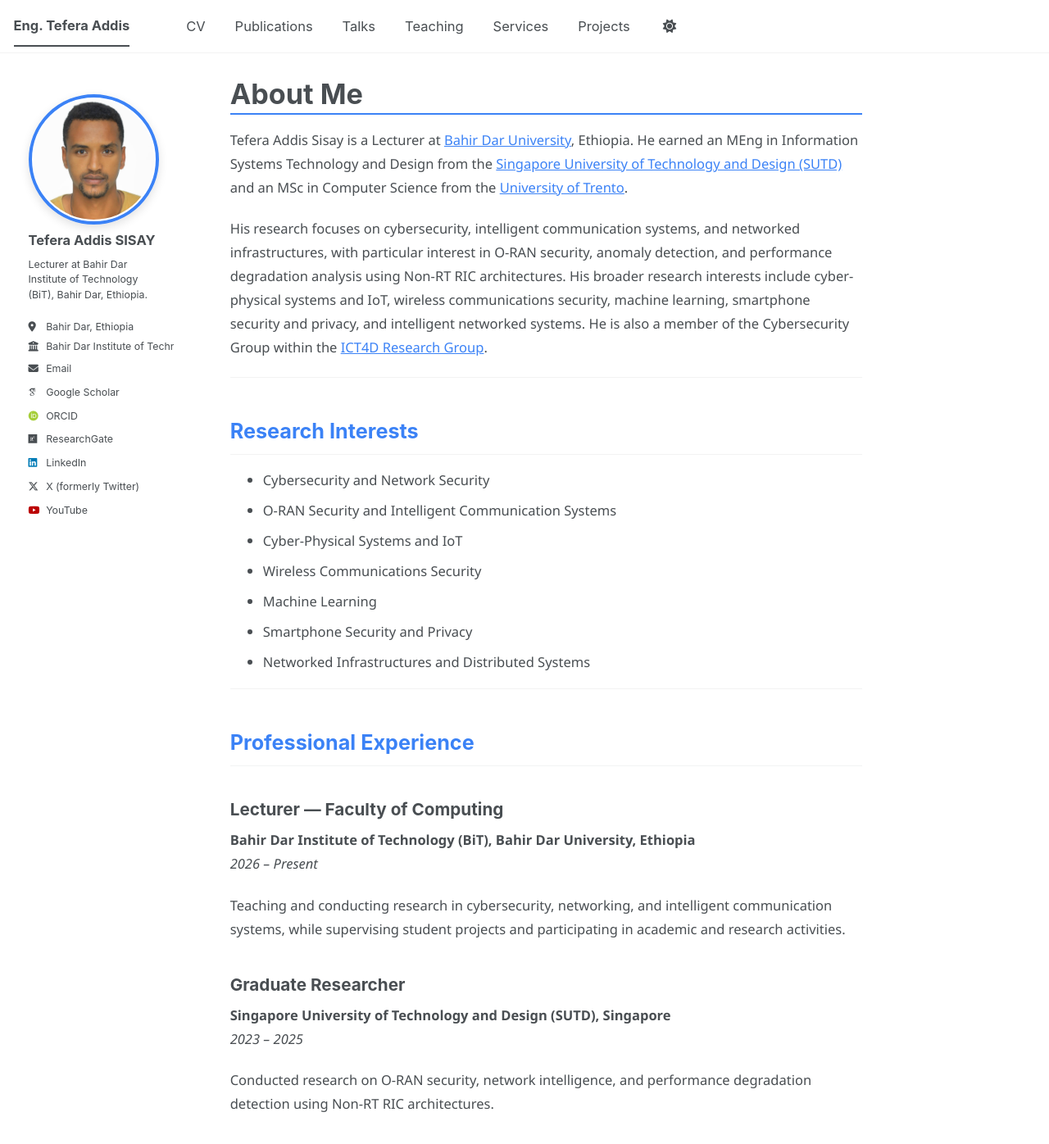
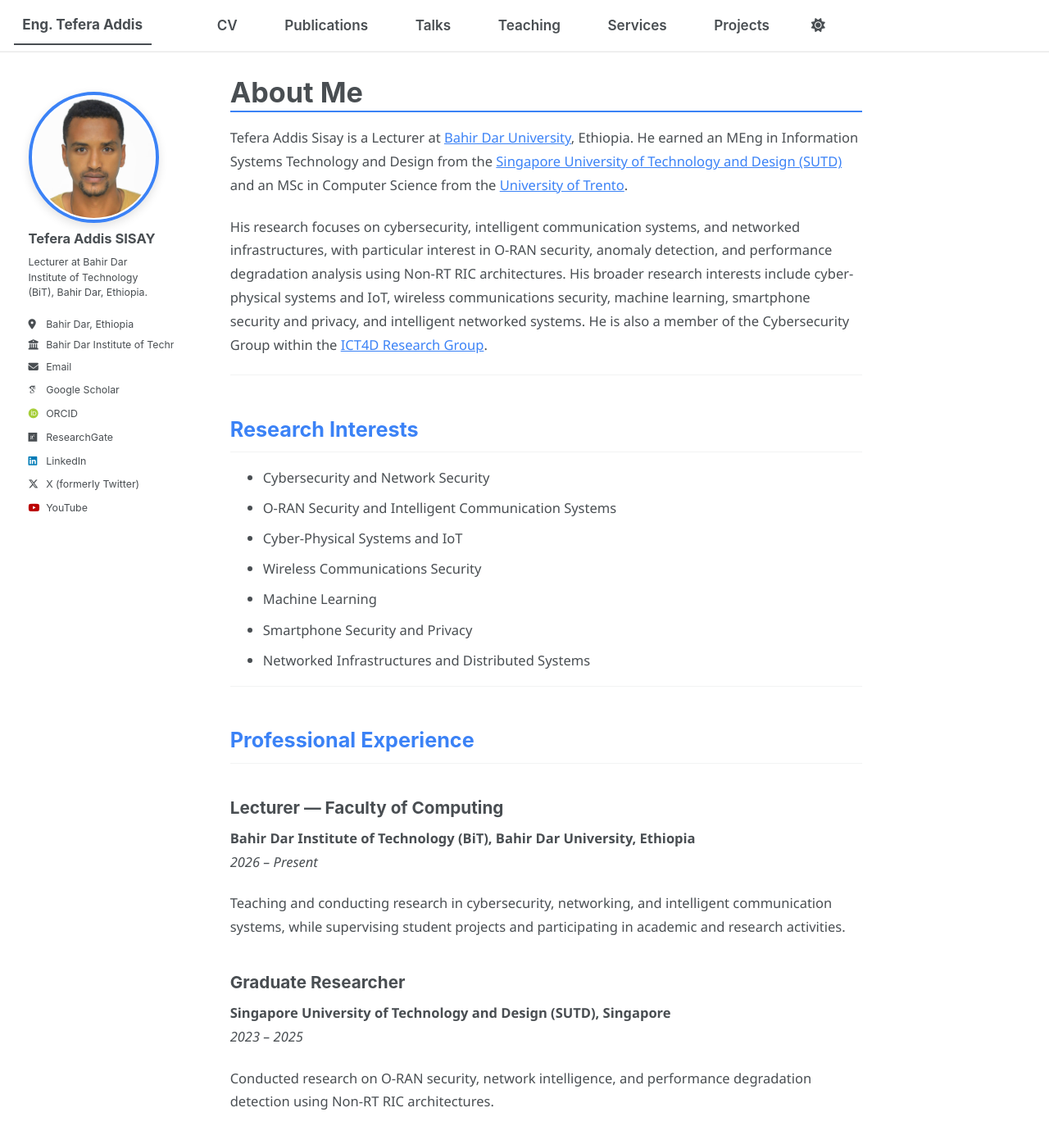
Before and after one commit to tefera-addis-sisay/tefera-addis-sisay.github.io, a Jekyll site: the page built from _pages/about.md, in a window 1280 px wide and 1400 px high. Shown: the top 1396 px of the window at 82% size. Built offline with Jekyll 4.4.1, drawn with Linux system fonts in a browser that asks for light colours; some web fonts are replaced; a script bundle is joined from its source files by our own code; library files that are not in the unit come from our copies.

Commit message:
Update main.scss

```diff
--- a/assets/css/main.scss
+++ b/assets/css/main.scss
@@ -260,33 +260,53 @@ img {
 }
 
 /* =========================================================
-   🌐 NAVIGATION HOVER EFFECTS
+   🌐 NAVIGATION BAR STYLING (CLEAN + MODERN)
 ========================================================= */
 
-.greedy-nav a {
-  position: relative;
-  transition: all 0.25s ease;
+/* Base navbar container */
+.masthead {
+  background: var(--global-bg-color);
+  border-bottom: 1px solid rgba(0, 0, 0, 0.08);
 }
 
-/* Smooth lift + color change */
+/* Navigation wrapper */
+.greedy-nav {
+  background: var(--global-bg-color);
+}
+
+/* Nav links */
+.greedy-nav a {
+  font-weight: 600;
+  font-size: 0.95rem;
+  color: var(--global-text-color);
+  transition: transform 0.2s ease, color 0.2s ease;
+  padding: 0.4rem 0.6rem;
+  display: inline-block;
+}
+
+/* Hover effect (ONLY scale + color) */
 .greedy-nav a:hover {
-  transform: translateY(-2px);
+  transform: scale(1.08);
   color: #3b82f6;
 }
 
-/* Animated underline effect */
-.greedy-nav a::after {
-  content: "";
-  position: absolute;
-  left: 0;
-  bottom: -4px;
-  width: 0%;
-  height: 2px;
-  background: #3b82f6;
-  transition: width 0.3s ease;
+/* Active page highlight (current page) */
+.greedy-nav a.active {
+  color: #3b82f6;
+  font-weight: 700;
 }
 
-/* Expand underline on hover */
-.greedy-nav a:hover::after {
-  width: 100%;
+/* Remove any underline effects globally */
+.greedy-nav a::after {
+  display: none !important;
 }
+
+/* Mobile dropdown consistency */
+.greedy-nav__toggle {
+  color: var(--global-text-color);
+}
+
+/* Smooth spacing between items */
+.greedy-nav li {
+  margin: 0 0.2rem;
+}
```
